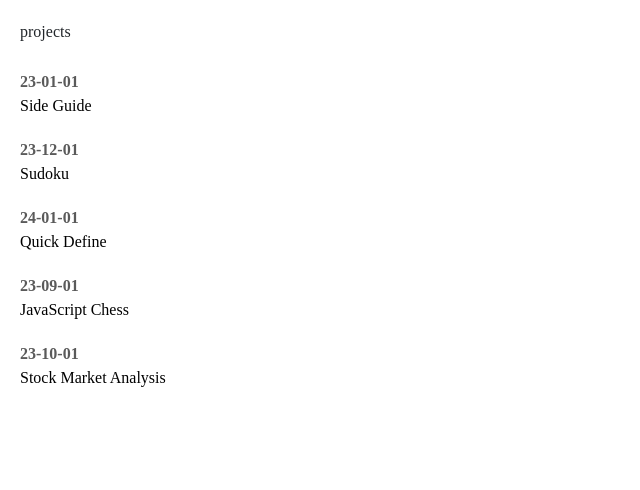
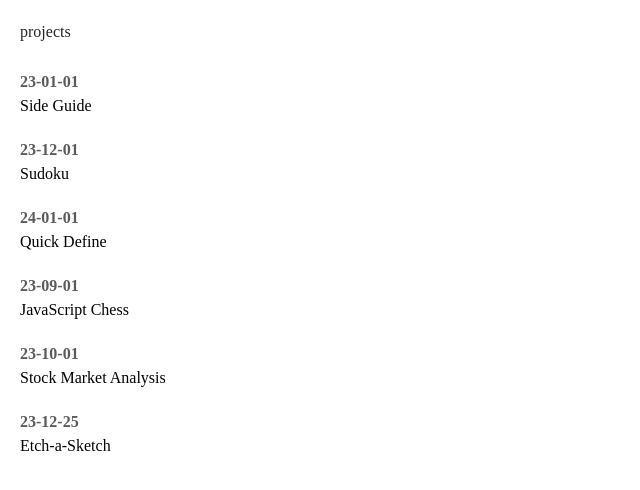
Before and after one commit to calebchiang/portfolio, a React (Create React App) app: page /projects in a window 1280 px wide. Shown: the top 490 px of the page, without its empty margins (0-640 px from the left). Built offline with nearby package versions, Linux system fonts and the light colour scheme.

Commit message:
updated project

```diff
--- a/src/components/Project.js
+++ b/src/components/Project.js
@@ -244,6 +244,34 @@ const projectsData = [
 
         ]
     },
+    {
+        id:6,
+        date:"23-12-25",
+        name: "Etch-a-Sketch",
+        description: "JavaScript",
+        summary: () => (
+            <>
+                <strong>Summary:</strong>
+                <br />
+                <br />
+                Fun drawing tool developed using basic JavaScript. Just enter grid size and start drawing!
+                <br/>
+                <br/>
+                Try it out <a href="https://sketchaetch.netlify.app/" target="_blank" rel="noopener noreferrer">here</a>
+                <div className="github-icon2">
+                    <a href="https://github.com/calebchiang/etch_a_sketch" target="_blank" rel="noopener noreferrer" style={{ color: 'black' }}>
+                        <FontAwesomeIcon icon={faGithub} style={{ color: 'black' }} />
+                    </a>
+                </div>
+
+            </>
+        ),
+        open:false,
+        screenshots:[
+
+
+        ]
+    },
 ];
 
 function Project() {
```
